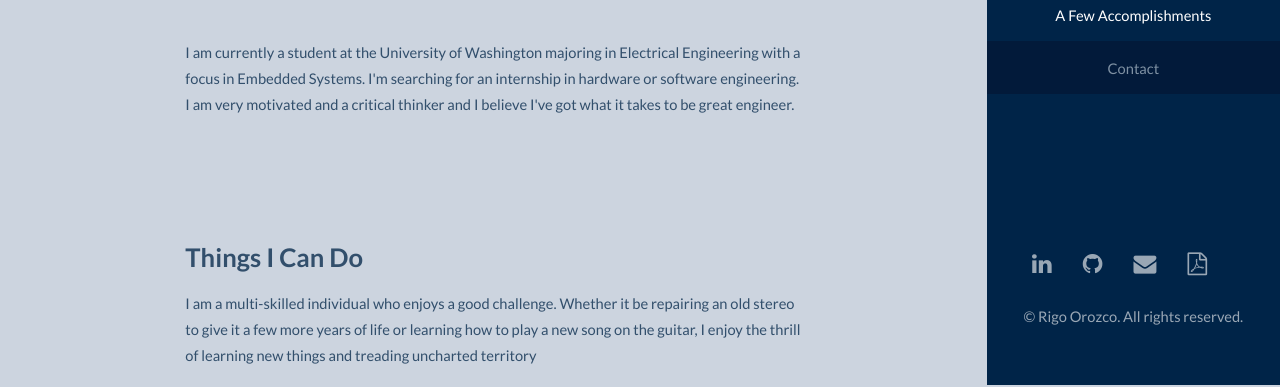
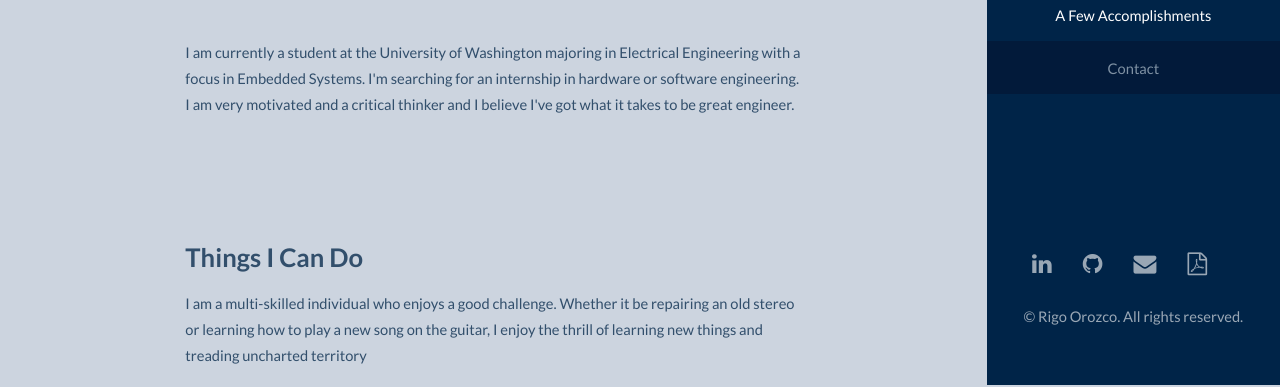
Before and after one commit to rigoorozco/about, a plain HTML site: page index.html in a window 1280 px wide. Shown: the part 415-802 px from the top of the page. Drawn offline with Linux system fonts and the light colour scheme.

Commit message:
changed file name

```diff
--- a/index.html
+++ b/index.html
@@ -65,7 +65,7 @@
 							<section id="two">
 								<div class="container">
 									<h3>Things I Can Do</h3>
-									<p>I am a multi-skilled individual who enjoys a good challenge. Whether it be repairing an old stereo to give it a few more years of life or learning how to play a new song on the guitar, I enjoy the thrill of learning new things and treading uncharted territory</p>
+									<p>I am a multi-skilled individual who enjoys a good challenge. Whether it be repairing an old stereo or learning how to play a new song on the guitar, I enjoy the thrill of learning new things and treading uncharted territory</p>
 									<ul class="feature-icons">
 										<li class="fa-code">Coding in new languages</li>
 										<li class="fa-wrench">Repairing electronics</li>
```
